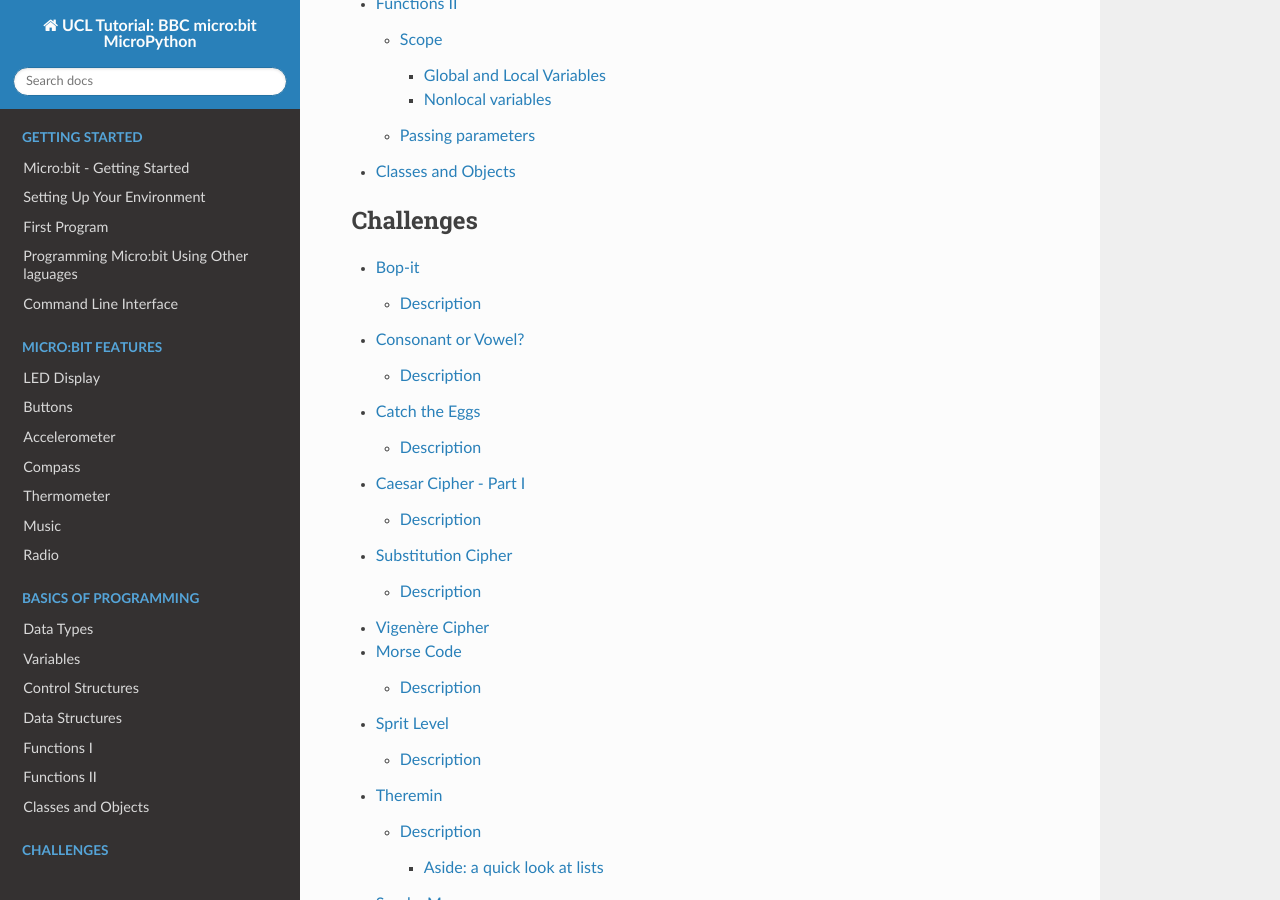
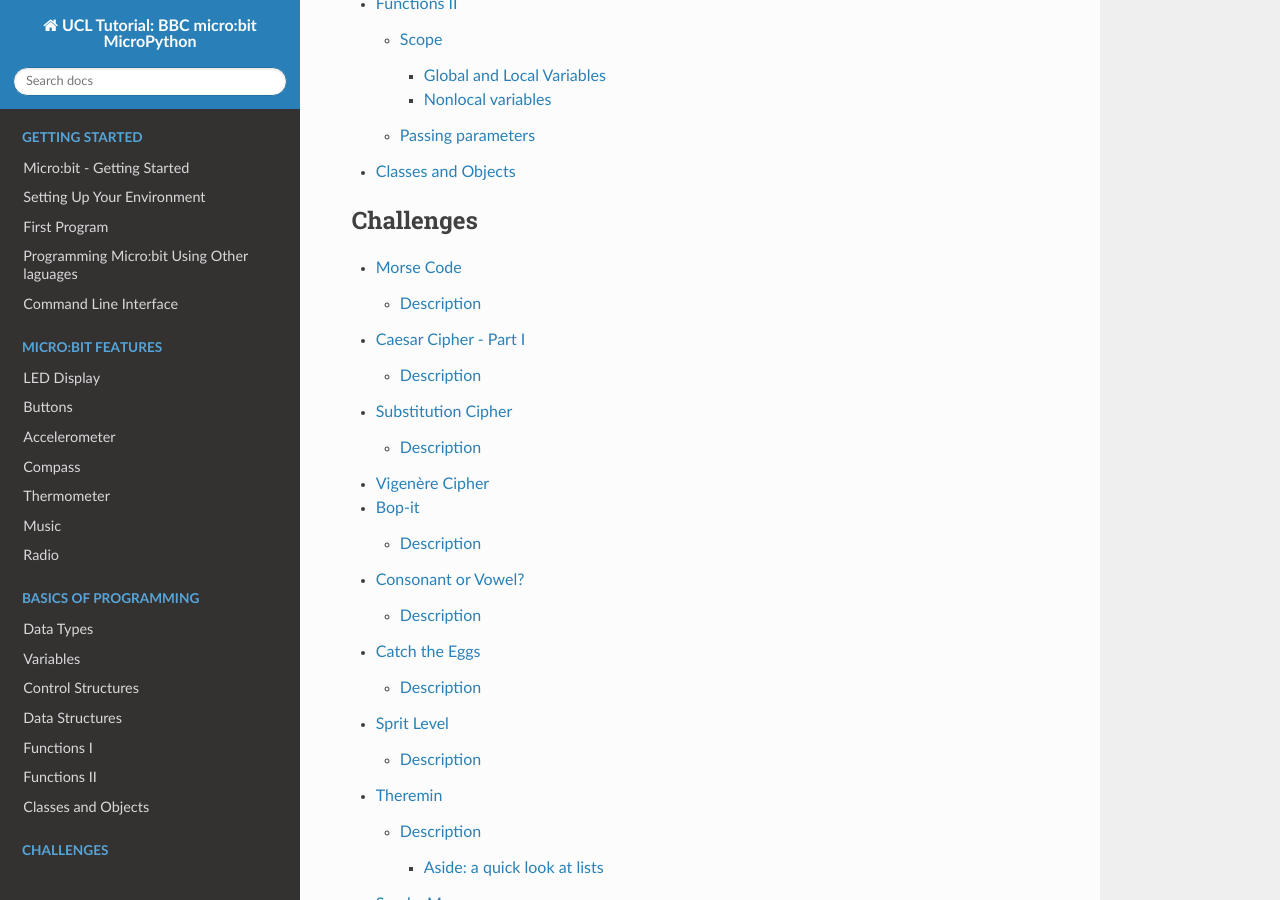
Before and after one commit to rharbird/microbit-challenges, a Sphinx documentation site: the page built from docs/source/index.rst, in a window 1280 px wide and 900 px high, scrolled down 3872 px. Built offline with Sphinx 7.4.7 and the Read the Docs theme 2.0.0, drawn with Linux system fonts in a browser that asks for light colours; pages that are not in the unit, such as notebooks, are missing from menus.

```diff
--- a/docs/source/index.rst
+++ b/docs/source/index.rst
@@ -66,13 +66,15 @@ If you would like to contribute to this resource, go ahead! Install git and crea
    :maxdepth:1
    :caption: Challenges
 
+   challenges/crypto/morse.rst
+   challenges/crypto/caesar.rst
+   challenges/crypto/substitution.rst
+   challenges/crypto/vigenere.rst
+
    challenges/games/bop-it.rst
    challenges/games/consonant-or-vowel.rst
    challenges/games/egg-basket.rst
-   challenges/crypto/caesar.rst
-   challenges/crypto/substitution.rst
-   challenges/crypto/vigenere.rst
-   challenges/crypto/morse.rst
+
    challenges/sensors/spirit_level.rst
    challenges/sensors/theremin.rst
    challenges/sensors/radio.rst
```
